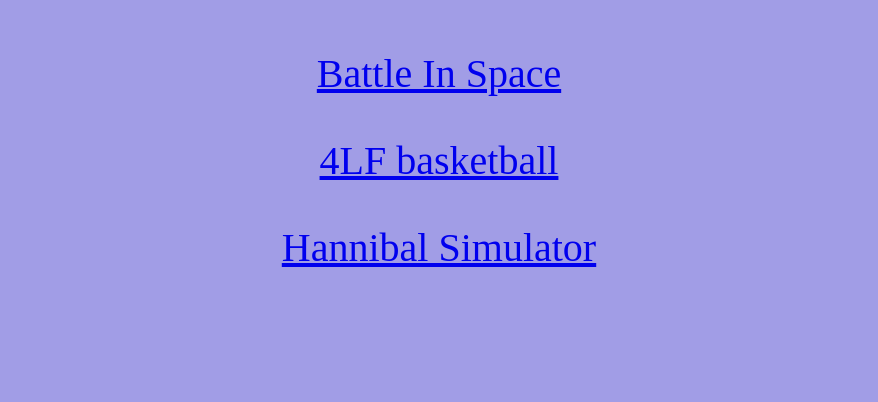
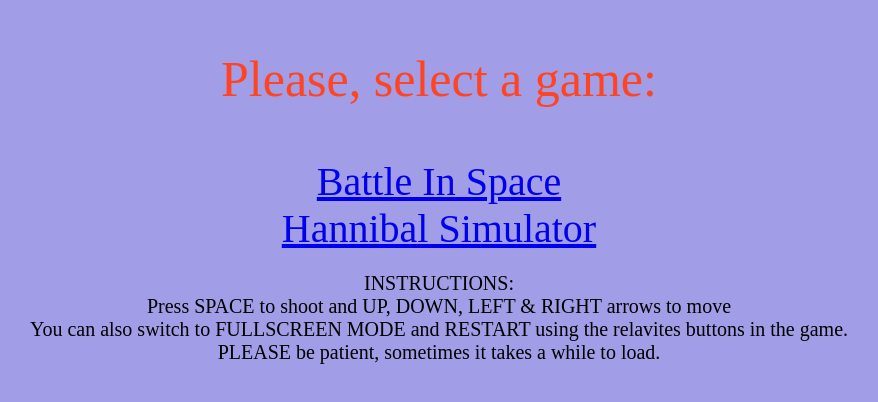
Before and after one commit to ravinderpal/BattleInSpace, a plain HTML site: page index.html in a window 1280 px wide. Shown: the whole page, without its empty margins (201-1079 px from the left). Drawn offline with Linux system fonts and the light colour scheme.

Commit message:
improved files organization

```diff
--- a/index.html
+++ b/index.html
@@ -1,24 +1,26 @@
 <!doctype html>
 <html lang="en">
 <head>
-	<title>Let's play - by Ravinder</title>
+	<title>Wanna play a stupid game? - by Ravinder</title>
 	<meta charset="UTF-8" />
 	<link href="mygame.css" media="all" rel="stylesheet" type="text/css">
 
 </head>
 <body>
-	<p id="title">  </p>
-	<div class="items">
-		<p>
-			<a link href="BattleInSpace.html"> Battle In Space </a>
-		<p/>
-		<p>
-			<a link href="basketball.html"> 4LF basketball </a>
-		<p>
-		<p>
+	<p id="title"> Please, select a game: </p>
+	<div class="item">
+		<a link href="battleInSpace.html"> Battle In Space </a>
+	</div>
+	<div class="item">
 			<a link href="hannibal.html"> Hannibal Simulator </a>
-		<p>
 	</div>
+	<p class="desc">
+		INSTRUCTIONS:<br>
+		Press SPACE to shoot and UP, DOWN, LEFT & RIGHT arrows to move<br>
+		You can also switch to FULLSCREEN MODE and RESTART using the relavites
+		buttons in the game.<br>
+		PLEASE be patient, sometimes it takes a while to load.
+	</p>
 
 </body>
 </html>
--- a/mygame.css
+++ b/mygame.css
@@ -5,10 +5,10 @@ body{
 #title{
 	text-align:center;
 	font-size: 50px;
-
+	color:#f42;
 }
 
-.items{
+.item{
 		text-align:center;
 		font-size: 40px;
 }
```
Also changed, not shown: basketball.html (+1 -6 lines), battleInSpace.html (renamed from BattleInSpace.html, +1 -1 lines), hannibal.html (+1 -1 lines).
